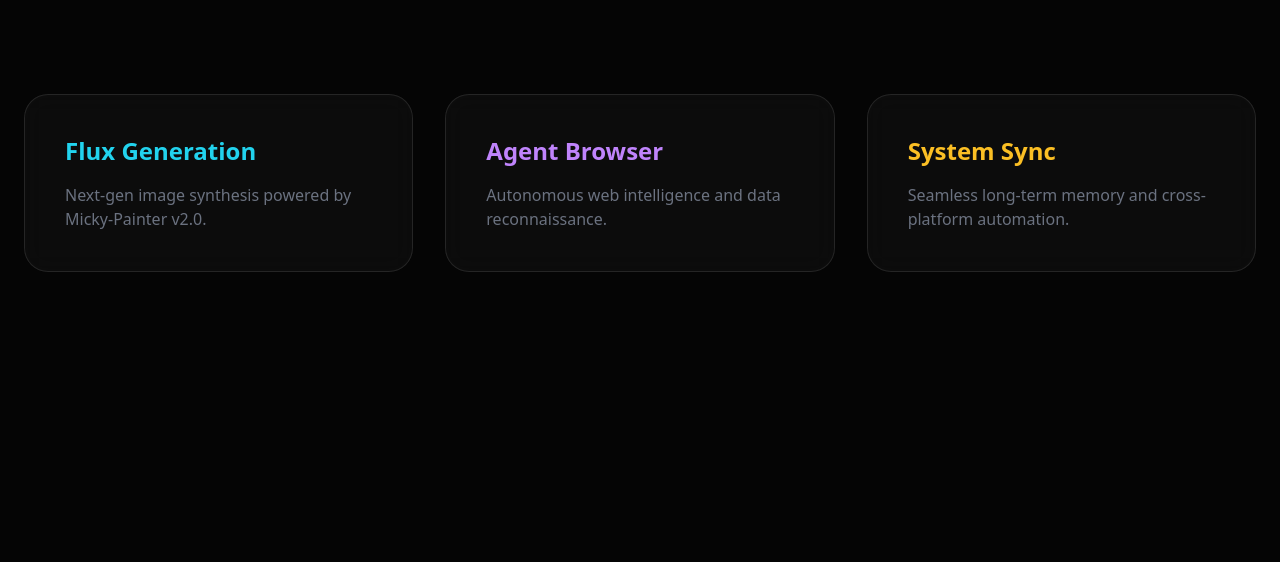
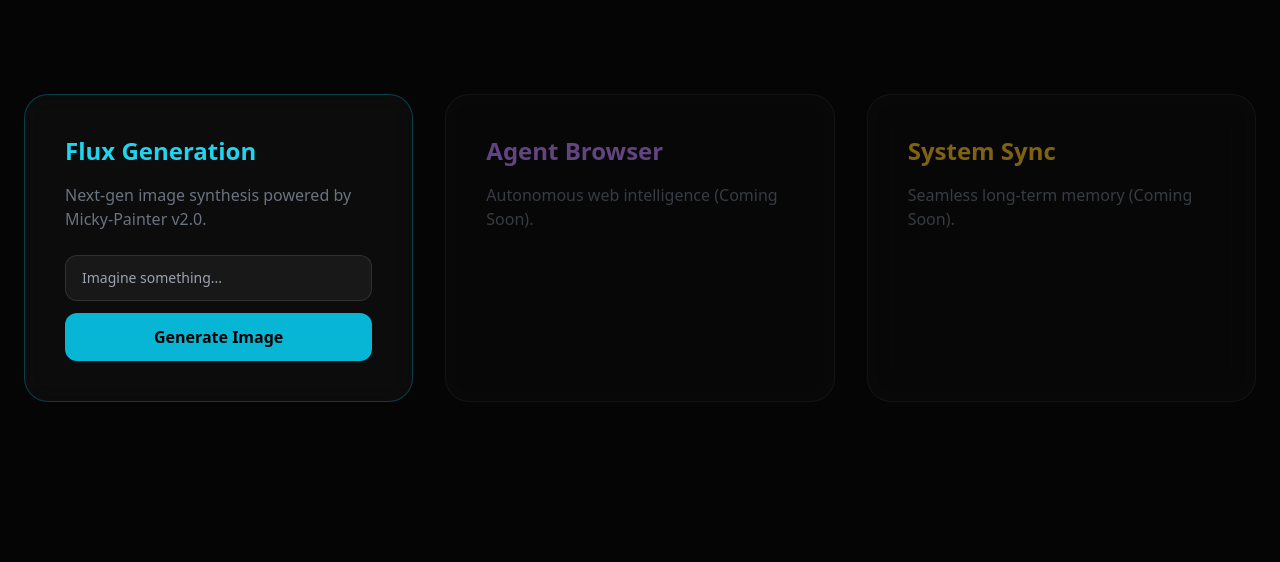
Before and after one commit to mickychenchen/mickyailab, a website: page public/index.html in a window 1280 px wide. Shown: the part 802-1364 px from the top of the page. Before the commit the page ends 1170 px from the top, so only its background shows below. Drawn offline with nearby package versions, Linux system fonts and the light colour scheme.

Commit message:
feat: re-integrate image generation engine into luxury UI

```diff
--- a/public/index.html
+++ b/public/index.html
@@ -8,39 +8,60 @@
     <style>
         .glass { background: rgba(255, 255, 255, 0.03); backdrop-filter: blur(12px); border: 1px solid rgba(255, 255, 255, 0.1); }
         .hero-video { position: absolute; top: 50%; left: 50%; min-width: 100%; min-height: 100%; width: auto; height: auto; z-index: -100; transform: translate(-50%, -50%); object-fit: cover; }
+        .artwork-img { min-height: 200px; background: #111; }
     </style>
 </head>
 <body class="bg-[#050505] text-white selection:bg-cyan-500 selection:text-black">
     <section class="relative h-screen flex items-center justify-center overflow-hidden">
-
-        <video autoplay muted loop playsinline class="hero-video">
-            <source src="/hero.mp4" type="video/mp4">
-            Your browser does not support the video tag.
-        </video>
-
-        <div class="absolute top-0 left-0 w-full h-full bg-black/50 z-[-1]"></div>
-
+        <div class="absolute top-0 left-0 w-full h-full bg-black/50 z-[1]"></div>
         <div class="container mx-auto px-6 text-center relative z-10">
             <h1 class="text-6xl md:text-8xl font-bold tracking-tighter mb-8 bg-clip-text text-transparent bg-gradient-to-b from-white to-gray-400">MICKY AI LAB</h1>
             <p class="text-xl md:text-2xl text-gray-400 max-w-2xl mx-auto mb-12 font-light tracking-wide">Synchronizing human creativity with neural precision.</p>
-            <a href="#" class="px-8 py-4 bg-white text-black rounded-full font-semibold hover:bg-cyan-400 transition-all duration-300 transform hover:scale-105 active:scale-95">Explore Intelligence</a>
+            <a href="#features" class="px-8 py-4 bg-white text-black rounded-full font-semibold hover:bg-cyan-400 transition-all duration-300">Explore Intelligence</a>
         </div>
     </section>
-    <section class="py-24 px-6 bg-[#050505]">
-        <div class="container mx-auto grid grid-cols-1 md:grid-cols-3 gap-8">
-            <div class="glass p-10 rounded-3xl hover:border-cyan-500/50 transition-colors group cursor-pointer">
-                <h3 class="text-2xl font-bold mb-4 text-cyan-400">Flux Generation</h3>
-                <p class="text-gray-500">Next-gen image synthesis powered by Micky-Painter v2.0.</p>
+
+    <section id="features" class="py-24 px-6 bg-[#050505]">
+        <div class="container mx-auto">
+            <div class="grid grid-cols-1 md:grid-cols-3 gap-8 mb-16">
+                <div class="glass p-10 rounded-3xl border-cyan-500/30">
+                    <h3 class="text-2xl font-bold mb-4 text-cyan-400">Flux Generation</h3>
+                    <p class="text-gray-500 mb-6">Next-gen image synthesis powered by Micky-Painter v2.0.</p>
+                    <div class="flex flex-col gap-3">
+                        <input type="text" id="promptInput" placeholder="Imagine something..." class="bg-white/5 border border-white/10 rounded-xl px-4 py-3 outline-none focus:border-cyan-500 transition-all text-sm">
+                        <button onclick="generate()" class="w-full py-3 bg-cyan-500 text-black rounded-xl font-bold hover:bg-cyan-400 transition-all active:scale-95">Generate Image</button>
+                    </div>
+                </div>
+                <div class="glass p-10 rounded-3xl opacity-50">
+                    <h3 class="text-2xl font-bold mb-4 text-purple-400">Agent Browser</h3>
+                    <p class="text-gray-500">Autonomous web intelligence (Coming Soon).</p>
+                </div>
+                <div class="glass p-10 rounded-3xl opacity-50">
+                    <h3 class="text-2xl font-bold mb-4 text-amber-400">System Sync</h3>
+                    <p class="text-gray-500">Seamless long-term memory (Coming Soon).</p>
+                </div>
             </div>
-            <div class="glass p-10 rounded-3xl hover:border-purple-500/50 transition-colors group cursor-pointer">
-                <h3 class="text-2xl font-bold mb-4 text-purple-400">Agent Browser</h3>
-                <p class="text-gray-500">Autonomous web intelligence and data reconnaissance.</p>
-            </div>
-            <div class="glass p-10 rounded-3xl hover:border-amber-500/50 transition-colors group cursor-pointer">
-                <h3 class="text-2xl font-bold mb-4 text-amber-400">System Sync</h3>
-                <p class="text-gray-500">Seamless long-term memory and cross-platform automation.</p>
-            </div>
+
+            <div id="gallery" class="grid grid-cols-1 md:grid-cols-2 lg:grid-cols-3 gap-6"></div>
         </div>
     </section>
+
+    <script>
+        function generate() {
+            const prompt = document.getElementById('promptInput').value;
+            if (!prompt) return;
+            const seed = Math.floor(Math.random() * 99999);
+            const proxyUrl = `/api/generate-image?prompt=${encodeURIComponent(prompt)}&seed=${seed}&model=flux`;
+
+            const gallery = document.getElementById('gallery');
+            const div = document.createElement('div');
+            div.className = 'glass p-4 rounded-2xl animate-pulse';
+            div.innerHTML = `
+                <div class="text-xs text-cyan-500 mb-2 uppercase tracking-widest">Neural Processing...</div>
+                <img src="${proxyUrl}" class="w-full rounded-xl artwork-img" onload="this.parentElement.classList.remove('animate-pulse'); this.previousElementSibling.innerText='Flux Engine Active'" onerror="this.previousElementSibling.innerText='Engine Offline'">
+            `;
+            gallery.prepend(div);
+        }
+    </script>
 </body>
 </html>
```
